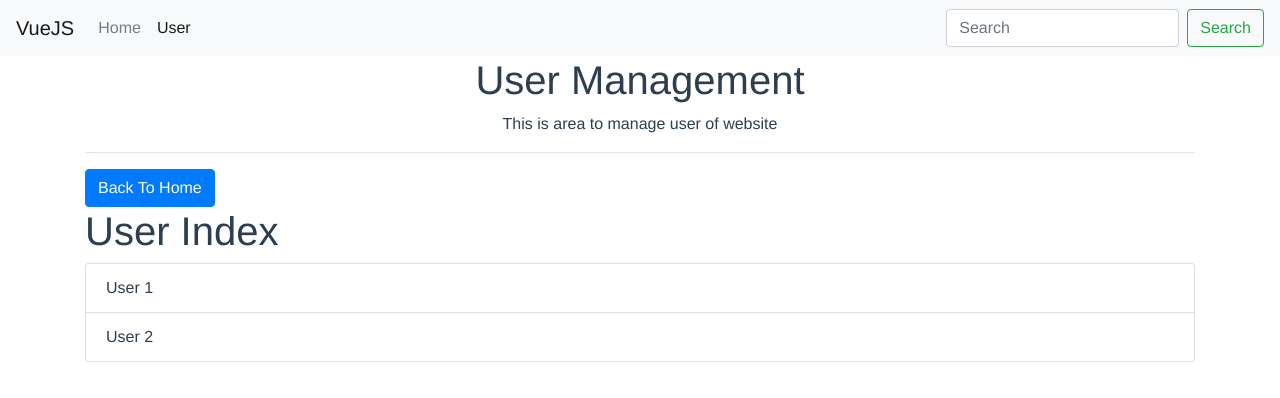
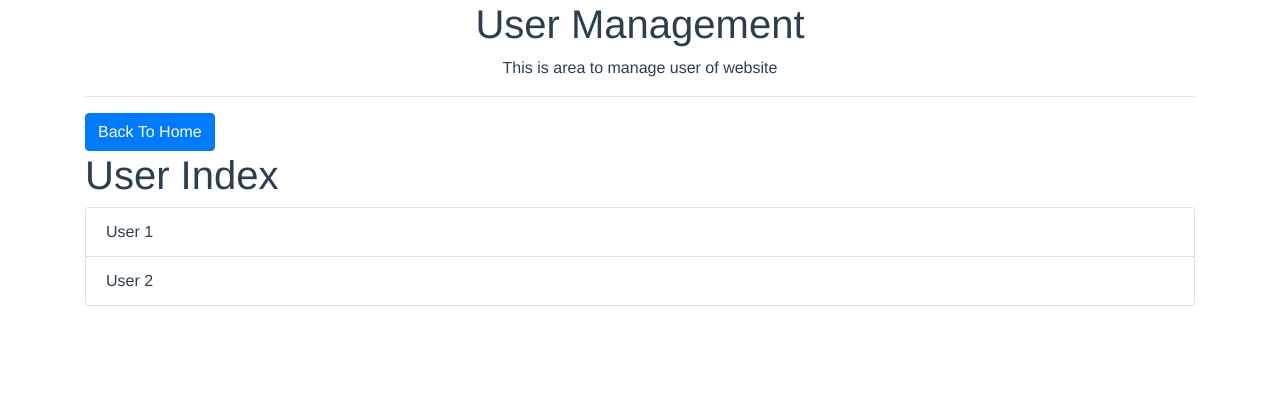
Before and after one commit to hoangchien97/learn-VueJS, a Vue app in the folder vue-router/: page /user in a window 1280 px wide. Shown: the top 398 px of the page. Built offline with nearby package versions, Linux system fonts and the light colour scheme.

Commit message:
using default component with components:{}  <router-view name=""></router>

```diff
--- a/vue-router/src/App.vue
+++ b/vue-router/src/App.vue
@@ -1,19 +1,19 @@
 <template>
   <div id="app" style="margin-top: 0">
-    <Header></Header>
+    <!-- Nhung page khac. header se khong hoat dong -->
+    <router-view name="header"></router-view>
     <div class="container">
-      <router-view/>
+    <router-view> </router-view>
     </div>
   </div>
 </template>
 
 <script>
 
-import Header from './components/layouts/Header'
 export default {
   name: 'app',
   components: {
-    Header
+
   }
 }
 </script>
--- a/vue-router/src/components/user/User.vue
+++ b/vue-router/src/components/user/User.vue
@@ -4,7 +4,7 @@
         <p class="text-center">This is area to manage user of website</p>
         <hr>
         <button class="btn btn-primary" @click="backHome">Back To Home</button><!-- btn-block -->
-        <!-- routes child => using router-view -->
+        <!-- routes child => using router-view for rendering children -->
         <router-view></router-view>
     </div>
 </template>
--- a/vue-router/src/routes/index.js
+++ b/vue-router/src/routes/index.js
@@ -3,11 +3,15 @@ import User from './../components/user/User'
 import UserIndex from './../components/user/Index'
 import UserDetail from './../components/user/UserDetail'
 import UserEdit from './../components/user/UserEdit'
+import Header from './../components/layouts/Header'
 export const routes = [
     {
         path: '/',
         name: 'homePage',
-        component: Home
+        components: {
+            default: Home,
+            'header': Header
+        }
     },
     {
         path: '/user',
```
